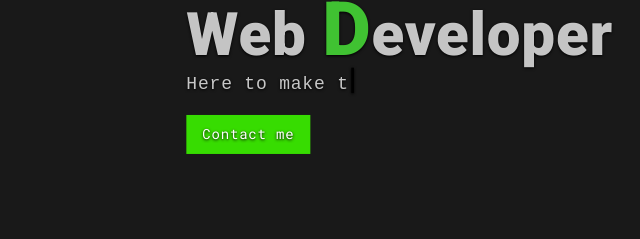
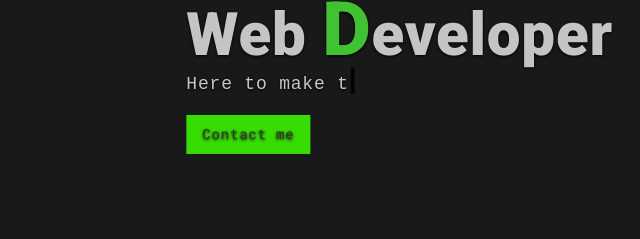
Before and after one commit to DeviRaju27/deviraju27.github.io, a plain HTML site: page index.html in a window 1280 px wide. In both pictures the pointer is over the link "Contact me". Shown: the part 399-638 px from the top of the page, 201-841 px from the left. Drawn offline with nearby package versions, Linux system fonts and the light colour scheme.

Commit message:
Update main.css
update main.css

```diff
--- a/main.css
+++ b/main.css
@@ -1318,25 +1318,28 @@ fieldset[disabled] .btn-default:hover {
 }
 
 .btn-primary {
-  color: #fff;
+  color:  rgb(255 255 255 / 77%);
   background-color: transparent;
   border-color: rgb(64 194 50)
 }
+.btn-primary:hover{
+  background-color: rgb(64 194 50);
+  color:#333;
+}
 
 .btn-primary.focus,
 .btn-primary:focus {
-  color: #001aff;
+  color:  rgb(255 255 255 / 77%);
   background-color: transparent;
-  border-color: #000d80
+  border-color:  rgb(64 194 50);
 }
 
 .btn-primary.active,
 .btn-primary:active,
-.btn-primary:hover,
 .open>.btn-primary.dropdown-toggle {
-  color: #001aff;
+  color: rgb(255 255 255 / 77%);
   background-color: transparent;
-  border-color: #0014c2
+
 }
 
 .btn-primary.active.focus,
@@ -1348,9 +1351,9 @@ fieldset[disabled] .btn-default:hover {
 .open>.btn-primary.dropdown-toggle.focus,
 .open>.btn-primary.dropdown-toggle:focus,
 .open>.btn-primary.dropdown-toggle:hover {
-  color: #001aff;
+  color:  rgb(255 255 255 / 77%);
   background-color: transparent;
-  border-color: #000d80
+  border-color:  rgb(64 194 50);
 }
 
 .btn-primary.active,
@@ -2603,19 +2606,6 @@ button.close {
 }
 
 
-
-
-
-
-
-
-
-
-
-
-
-
-
 .visible-print {
   display: none !important
 }
@@ -2626,20 +2616,14 @@ button.close {
   display: none !important
 }
 
-
-
 .visible-print-inline {
   display: none !important
 }
 
 
-
 .visible-print-inline-block {
   display: none !important
 }
-
-
-
 
 
 #site-border-bottom,
@@ -2714,7 +2698,6 @@ body.minimal {
 }
 
 
-
 .white-text-container h1,
 .white-text-container h2,
 .white-text-container h3,
@@ -2725,27 +2708,19 @@ body.minimal {
 
 }
 
-.white-text-container a {
-  color: rgb(255 255 255 / 77%);
-}
-
 .section-container-spacer {
   margin-bottom: 30px
 }
 
 
-
 .section-container {
   padding-bottom: 50px;
 }
 
 
-
 .section-container.only-container {
   min-height: 84vh
 }
-
-
 
 .background-image-container {
   background-size: cover;
@@ -2766,12 +2741,7 @@ body.minimal {
   border-color: #000
 }
 
-.btn-primary:focus,
-.btn-primary:hover {
-  color: #fff;
-  border-color: #001aff;
-  background-color: #001aff
-}
+
 
 .btn-info:focus,
 .btn-info:hover {
```
